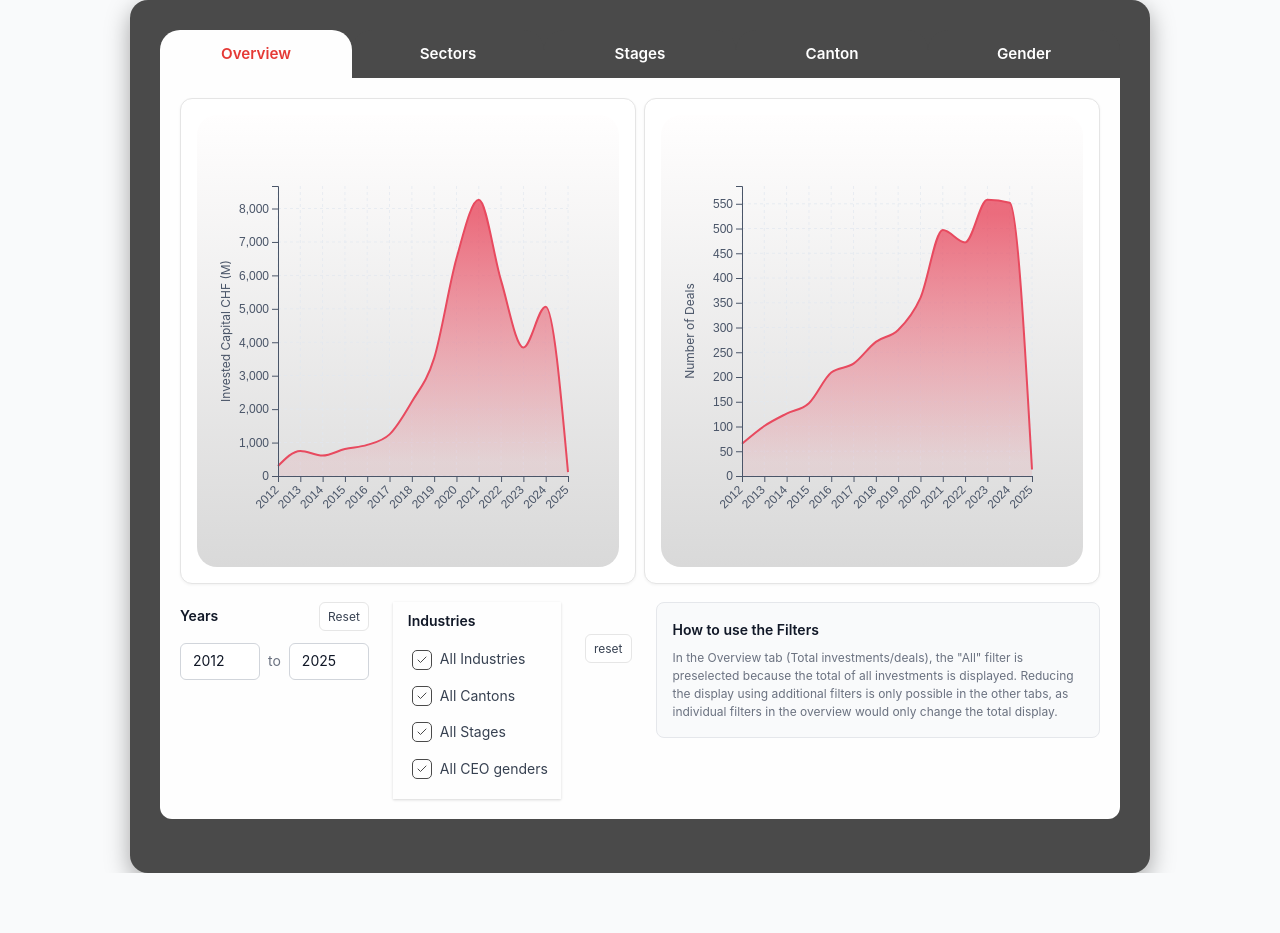
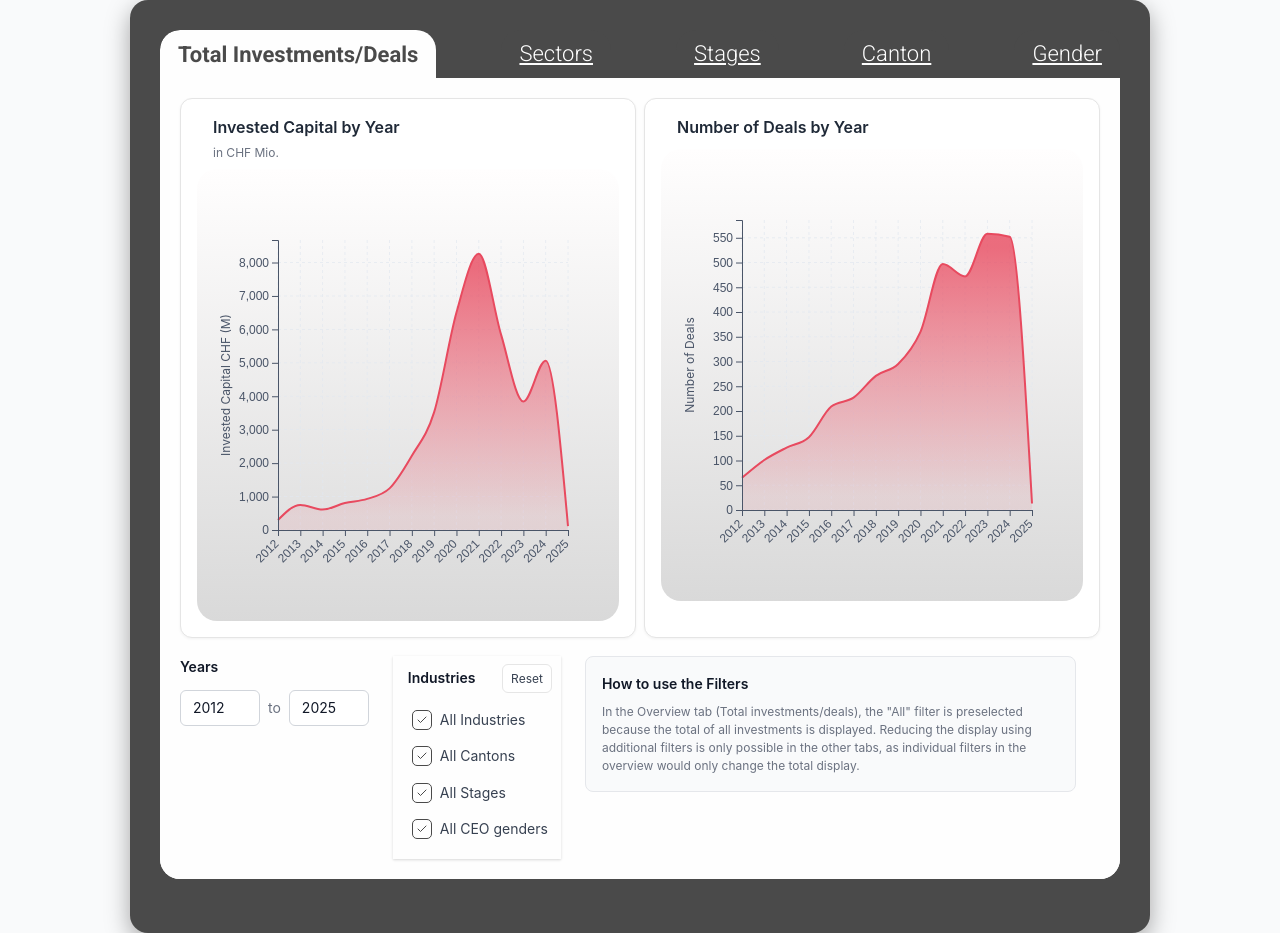
Before and after one commit to alionazherdetska/swiss-vc-dashboard, a React (Create React App) app: page / in a window 1280 px wide. Before the commit the page ends 873 px from the top, so only its background shows below. Built offline with nearby package versions, Linux system fonts and the light colour scheme.

Commit message:
style adjustemnts

```diff
--- a/src/components/Dashboard.js
+++ b/src/components/Dashboard.js
@@ -25,19 +25,18 @@ const Dashboard = () => {
 
   const [activeChart, setActiveChart] = useState("timeline"); // default open
   const chartTabs = [
-    { key: "timeline", label: "Overview" },
+    { key: "timeline", label: "Total Investments/Deals" },
     { key: "quarterly", label: "Sectors" },
     { key: "phase", label: "Stages" },
     { key: "canton", label: "Canton" },
     { key: "ceoGender", label: "Gender" },
   ];
 
-  // Load & process data (companies only for mapping)
+  // Load & process data (from window.startupData prepared in App)
   useEffect(() => {
     const loadData = async () => {
       try {
-        const jsonData = window.startupData;
-
+        const jsonData = window.startupData || {};
         let processedCompanies = [];
         let processedDeals = [];
 
@@ -49,23 +48,25 @@ const Dashboard = () => {
           processedDeals = processDeals(jsonData.Deals, processedCompanies);
           setDeals(processedDeals);
         }
-      } catch {
-        setLoading(false);
+      } catch (e) {
+        // swallow and proceed to hide loader
       } finally {
         setLoading(false);
       }
     };
-
     loadData();
   }, []);
 
-  // Filter options: deals-only, now including CEO genders
+  // Removed dynamic width measurement logic; CSS handles layout
+
+  // Filter options: deals-only, include phases, years, industries, cantons, CEO genders
   const filterOptions = useMemo(() => {
     if (!deals.length) {
       return {
         phases: [],
         dealYears: [],
         industries: [],
+        cantons: [],
         ceoGenders: [],
       };
     }
@@ -73,6 +74,7 @@ const Dashboard = () => {
       phases: [...new Set(deals.map((d) => d.Phase).filter(Boolean))].sort(),
       dealYears: [...new Set(deals.map((d) => d.Year).filter(Boolean))].sort(),
       industries: [...new Set(deals.map((d) => d.Industry).filter(Boolean))].sort(),
+      cantons: [...new Set(deals.map((d) => d.Canton).filter(Boolean))].sort(),
       ceoGenders: [...new Set(deals.map((d) => d["Gender CEO"]).filter(Boolean))].sort(),
     };
   }, [deals]);
@@ -144,6 +146,7 @@ const Dashboard = () => {
                     onClick={() => setActiveChart(tab.key)}
                     className={btnClass}
                     title={tab.label}
+                    style={{ paddingLeft: 18, paddingRight: 18 }}
                   >
                     {tab.label}
                   </button>
@@ -204,7 +207,7 @@ const Dashboard = () => {
                 <CantonAnalysisChart
                   deals={filteredDeals}
                   selectedCantonCount={filters.cantons.length}
-                  totalCantonCount={filterOptions.industries.length}
+                  totalCantonCount={filterOptions.cantons.length}
                 />
               </ChartErrorBoundary>
             )}
--- a/src/components/Dashboard.module.css
+++ b/src/components/Dashboard.module.css
@@ -12,10 +12,15 @@
   display: flex;
   background: #4a4a4a;
   height: 48px;
-  align-items: center;
+  align-items: stretch; /* make buttons fill bar height */
   width: 100%;
-  border-radius: 20px;
+  border-top-left-radius: 20px;
+  border-top-right-radius: 20px;
   gap: 0;
+  overflow: hidden; /* clip inner edges so active pill blends */
+  flex-wrap: nowrap; /* keep all tabs on one line */
+  position: relative;
+  justify-content: space-between; /* spread content-fit tabs */
 }
 
 .tabBarWrap {
@@ -23,12 +28,11 @@
 }
 
 .tabButton {
-  flex: 1 1 0;
+  flex: 0 0 auto; /* fit content only */
   height: 48px;
-  padding: 0 12px;
   font-size: 0.95rem;
   font-weight: 600;
-  transition: all 0.14s ease;
+  transition: background 0.14s ease, color 0.14s ease;
   border: none;
   outline: none;
   background: transparent;
@@ -36,23 +40,35 @@
   display: inline-flex;
   align-items: center;
   justify-content: center;
-  border-radius: 20px 20px 0 0;
+  white-space: nowrap; /* prevent label wrapping */
+  position: relative;
 }
+
+/* Tabs are content-fit; spacing handled by space-between on container */
 
 .tabButton.active {
   background: #fefefe;
-  color: #e53935;
-  z-index: 20;
+  color: #4a4a4a;
+  z-index: 1;
   border-radius: 20px 20px 0 0;
+  font-family: 'Roboto', sans-serif;
+  font-size: 22px;
+  font-weight: 700;
+  line-height: normal;
 }
 
 .tabButton.inactive {
   background: #4a4a4a;
-  color: #fff;
+  color: #fefefe;
+  font-family: 'Roboto', sans-serif;
+  font-size: 22px;
+  border-radius: 20px 20px 0 0;
+  font-weight: 300;
+  text-decoration-line: underline;
 }
 
 .tabButton.inactive:hover {
-  color: #e0e0e0;
+  color: #ffffff;
 }
 
 .card {
--- a/src/components/charts/TimelineChart.js
+++ b/src/components/charts/TimelineChart.js
@@ -1,11 +1,21 @@
 import D3AreaChart from "./shared/D3AreaChart";
+import ChartHeader from "./shared/ChartHeader";
 
 export const TimelineChart = ({ data, showVolume = false, title, yLabel }) => {
   const chartKey = showVolume ? "volume" : "count";
   const defaultY = showVolume ? "Volume (CHF M)" : "Count";
   const chartLabel = yLabel || defaultY;
+  const headerTitle = title || (showVolume ? "Invested capital" : "Number of deals");
+  const subTitle = showVolume ? "in CHF Mio." : "";
 
   return (
+    <div>
+      <div className="pl-4 mb-2">
+        <ChartHeader title={headerTitle} />
+        {subTitle ? (
+          <div className="text-xs text-gray-500 -mt-1">{subTitle}</div>
+        ) : null}
+      </div>
       <D3AreaChart
         data={data}
         dataKey={chartKey}
@@ -19,5 +29,6 @@ export const TimelineChart = ({ data, showVolume = false, title, yLabel }) => {
         yAxisLabel={chartLabel}
         showVolume={showVolume}
       />
+    </div>
   );
 };
--- a/src/components/charts/shared/ChartControls.js
+++ b/src/components/charts/shared/ChartControls.js
@@ -1,5 +1,24 @@
-import { Maximize2 } from "lucide-react";
 import ExportButton from "../../common/ExportButton";
+
+// Custom expand icon (16x16) with corner arrows for consistency
+const ExpandIcon = ({ className = "", style = {} }) => (
+  <svg
+    width="16"
+    height="16"
+    viewBox="0 0 16 16"
+    fill="none"
+    xmlns="http://www.w3.org/2000/svg"
+    className={className}
+    style={style}
+    aria-hidden="true"
+    focusable="false"
+  >
+    <path d="M10 3.5H13.5V7" stroke="#4A4A4A" strokeWidth="1.5" strokeLinecap="square" />
+    <path d="M13.5 3.5L9.5 7.5" stroke="#4A4A4A" strokeWidth="1.5" />
+    <path d="M3 9V12.5H6.5" stroke="#4A4A4A" strokeWidth="1.5" strokeLinecap="square" />
+    <path d="M6.5 12.5L2.5 8.5" stroke="#4A4A4A" strokeWidth="1.5" />
+  </svg>
+);
 
 /**
  * Reusable chart controls component
@@ -107,10 +126,21 @@ const ChartControls = ({
         {showExpandButton && (
           <button
             onClick={onExpand}
-            className={`p-2 rounded-md ${expandButtonColor} text-white shadow-md hover:opacity-90 transition-colors`}
             title={expandTitle}
+            aria-label={expandTitle}
+            style={{
+              width: 16,
+              height: 16,
+              borderRadius: 15,
+              border: "1px solid #4A4A4A",
+              background: "#FEFEFE",
+              display: "inline-flex",
+              alignItems: "center",
+              justifyContent: "center",
+              padding: 0,
+            }}
           >
-            <Maximize2 className="h-5 w-5" />
+            <ExpandIcon />
           </button>
         )}
       </div>
--- a/src/components/charts/shared/D3ComposedChart.js
+++ b/src/components/charts/shared/D3ComposedChart.js
@@ -11,7 +11,8 @@ const D3ComposedChart = ({
   mode = "line", // 'line' or 'column'
   width = 400,
   height = 300,
-  margin = { top: 20, right: 30, bottom: 40, left: 60 },
+  // Increased bottom margin for rotated year labels
+  margin = { top: 20, right: 30, bottom: 60, left: 60 },
   strokeWidth = 2,
   gridColor = "#E2E8F0",
   axisColor = "#4A5568",
@@ -94,7 +95,14 @@ const D3ComposedChart = ({
       .attr("transform", `translate(0,${chartHeight})`)
       .call(d3.axisBottom(xScale));
 
-    xAxis.selectAll("text").style("font-size", "12px").style("fill", axisColor);
+    xAxis
+      .selectAll("text")
+      .style("font-size", "12px")
+      .style("fill", axisColor)
+      .attr("transform", "rotate(-45)")
+      .style("text-anchor", "end")
+      .attr("dx", "-0.8em")
+      .attr("dy", "0.15em");
 
     xAxis.selectAll("line, path").style("stroke", axisColor);
 
--- a/src/components/charts/shared/D3MultiSeriesChart.js
+++ b/src/components/charts/shared/D3MultiSeriesChart.js
@@ -13,7 +13,8 @@ const D3MultiSeriesChart = ({
   mode = "line",
   width = 400,
   height = 300,
-  margin = { top: 20, right: 30, bottom: 40, left: 60 },
+  // Increased bottom margin for rotated year labels
+  margin = { top: 20, right: 30, bottom: 60, left: 60 },
   isExpanded = false,
   colorOf,
   showTotal = false,
@@ -102,7 +103,11 @@ const D3MultiSeriesChart = ({
     xAxis
       .selectAll("text")
       .style("font-size", isExpanded ? "14px" : "12px")
-      .style("fill", AXIS_STROKE);
+      .style("fill", AXIS_STROKE)
+      .attr("transform", "rotate(-45)")
+      .style("text-anchor", "end")
+      .attr("dx", "-0.8em")
+      .attr("dy", "0.15em");
 
     // Y Axis
     const yAxis = g.append("g").call(d3.axisLeft(yScale));
--- a/src/components/filters/FilterPanel.js
+++ b/src/components/filters/FilterPanel.js
@@ -80,7 +80,8 @@ const FilterPanel = ({
           // Overview layout: Years + All checkboxes in one column + Message
           <div className={styles.filtersRowOverview}>
             {/* Column 1: Years */}
-            <Section title="Years" onReset={() => updateFilter("yearRange", [2012, 2025])} plain>
+            {/* Removed onReset to hide reset button for Years */}
+            <Section title="Years" plain>
               <div className={styles.inputGroup}>
                 <input
                   type="number"
@@ -112,8 +113,8 @@ const FilterPanel = ({
               </div>
             </Section>
 
-            {/* Column 2: All filters as checkboxes */}
-            <Section title="Industries">
+            {/* Column 2: All filters as checkboxes with reset inside */}
+            <Section title="Industries" onReset={resetFilters}>
               <div className={styles.overviewCheckboxes}>
                 <label className={`${styles.itemLabel}`}>
                   <input type="checkbox" checked={true} disabled className={`${styles.checkbox}`} />
@@ -137,12 +138,7 @@ const FilterPanel = ({
               </div>
             </Section>
 
-            {/* Column 3: reset button placeholder (empty for layout) */}
-            <div className={styles.overviewResetColumn}>
-              <button type="button" className={styles.sectionReset} onClick={resetFilters}>
-                reset
-              </button>
-            </div>
+            {/* Column 3 removed - reset now inside Industries section */}
 
             {/* Column 4: Message */}
             <div className={styles.overviewMessage}>
@@ -159,13 +155,10 @@ const FilterPanel = ({
           // Regular layout for other tabs
           <div className={styles.filtersRow}>
             {/* Years */}
+            {/* Removed onReset to hide reset button for Years */}
             <Section
               title="Years"
               minHeight={filterHeights}
-              onReset={() =>
-                // Reset years to full range; assumption: default range is 2012-2025
-                updateFilter("yearRange", [2012, 2025])
-              }
               plain
             >
               <div className={styles.inputGroup}>
--- a/src/styles.css
+++ b/src/styles.css
@@ -1,5 +1,7 @@
 /* src/styles.css */
 @import "https://cdn.jsdelivr.net/npm/tailwindcss@2.2.19/dist/tailwind.min.css";
+/* Load Roboto so typography renders consistently across machines */
+@import url("https://fonts.googleapis.com/css2?family=Roboto:wght@300;400;500;700&display=swap");
 
 /* Additional custom styles if needed */
 /* Base styles */
@@ -37,7 +39,7 @@ body {
 
 .inner-panel {
   background: #fff;
-  border-radius: 12px;
+  border-radius: 20px;
 }
 
 .d3-chart-container .axis text {
```
Lines whose indentation alone changed are shown as unchanged.
